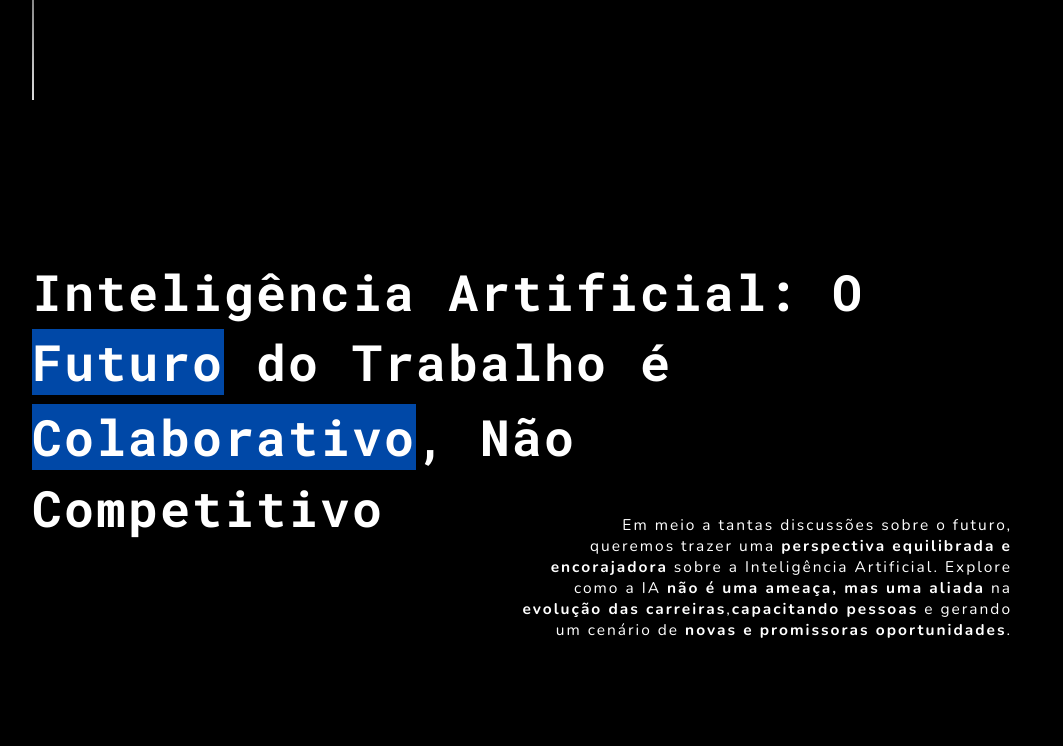
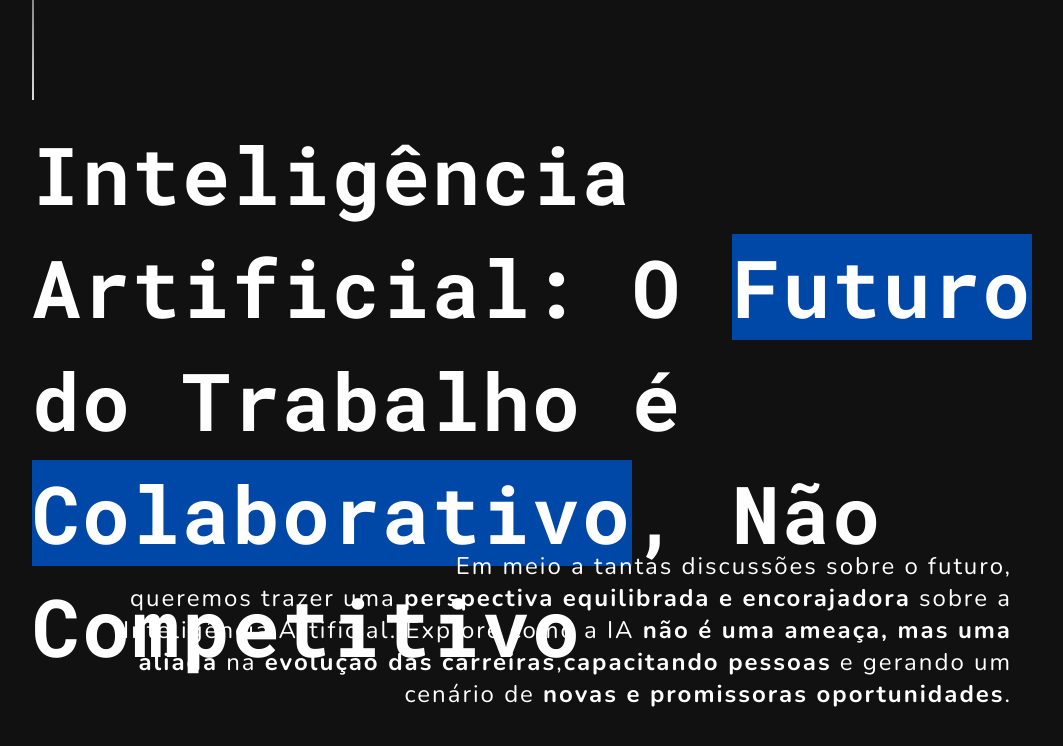
Before and after one commit to ArturIbanez/ia-nossa-aliada, a React (Create React App) app: page / in a window 1280 px wide. Shown: the top 746 px of the page, without its empty margins (118-1181 px from the left). Built offline with nearby package versions, Linux system fonts and the light colour scheme; a web font is replaced by a local one.

Commit message:
Versão Final 4.0

```diff
--- a/src/Components/Hero/hero.css
+++ b/src/Components/Hero/hero.css
@@ -2,7 +2,7 @@
     position: relative;
     width: 100%;
     height: 800px;
-    background-color: #000;
+    background-color: #111;
     display: flex;
     align-items: center;
     z-index: 10;
@@ -98,7 +98,7 @@
     }
 }
 
-@media (max-width: 1600px ){
+@media (min-width: 1200px, max-width: 1600px ){
     .hero-main h1{
         align-self: center;
         width: 1000px;
```
